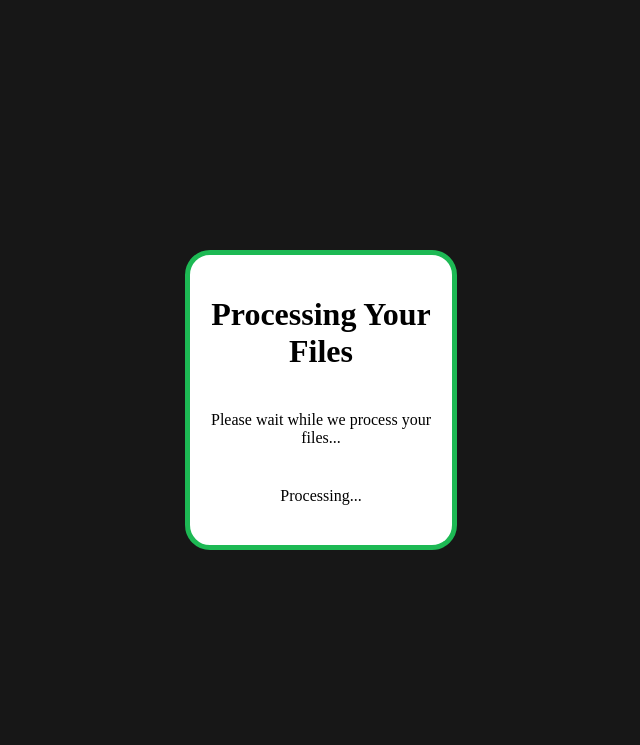
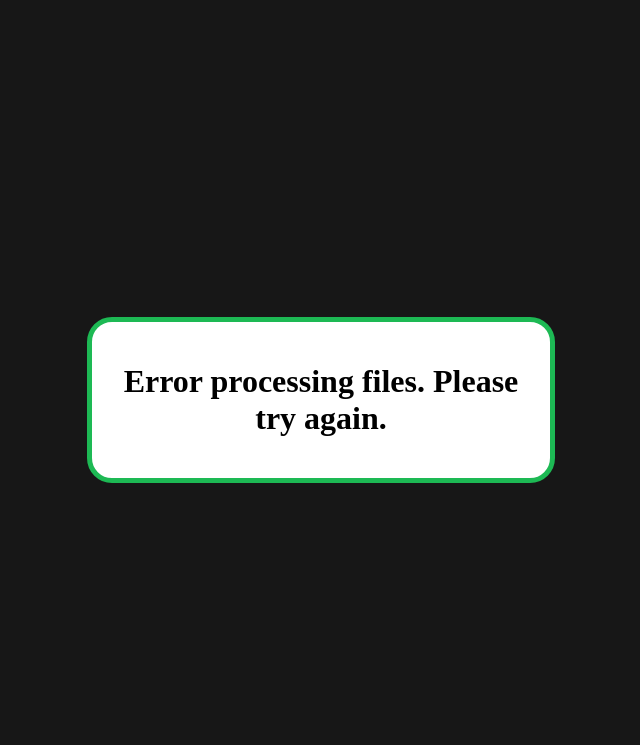
Before and after one commit to ethanfuerst/the-auditory-almanac, a Flask app: template templates/processing-files.html in a window 1280 px wide. Shown: the top 745 px of the page, without its empty margins (319-959 px from the left). Run offline with Flask 3, Linux system fonts and the light colour scheme; the template is opened without the code that fills it, so the values that code supplies are empty.

Commit message:
adjusting process step

```diff
--- a/templates/processing-files.html
+++ b/templates/processing-files.html
@@ -1,18 +1,16 @@
 <!-- templates/processing_files.html -->
 {% extends "base.html" %}
 
-{% block title %}Processing Files{% endblock %}
+{% block title %}Processed Files{% endblock %}
 
 {% block content %}
 <div class="container">
-    <h1>Processing Your Files</h1>
-    <p>Please wait while we process your files...</p>
     {% with messages = get_flashed_messages(category_filter=["files_processed"]) %}
         {% if messages %}
-            <p>Files have been processed. You can now view the results.</p>
+            <h1>Files have been processed. You can now view the results.</h1>
             <button onclick="location.href='{{ url_for('view_results') }}'" type="button">View Results</button>
         {% else %}
-            <p>Processing...</p>
+            <h1>Error processing files. Please try again.</h1>
         {% endif %}
     {% endwith %}
 </div>
```
Also changed, not shown: templates/upload-files.html (+9 -1 lines).
